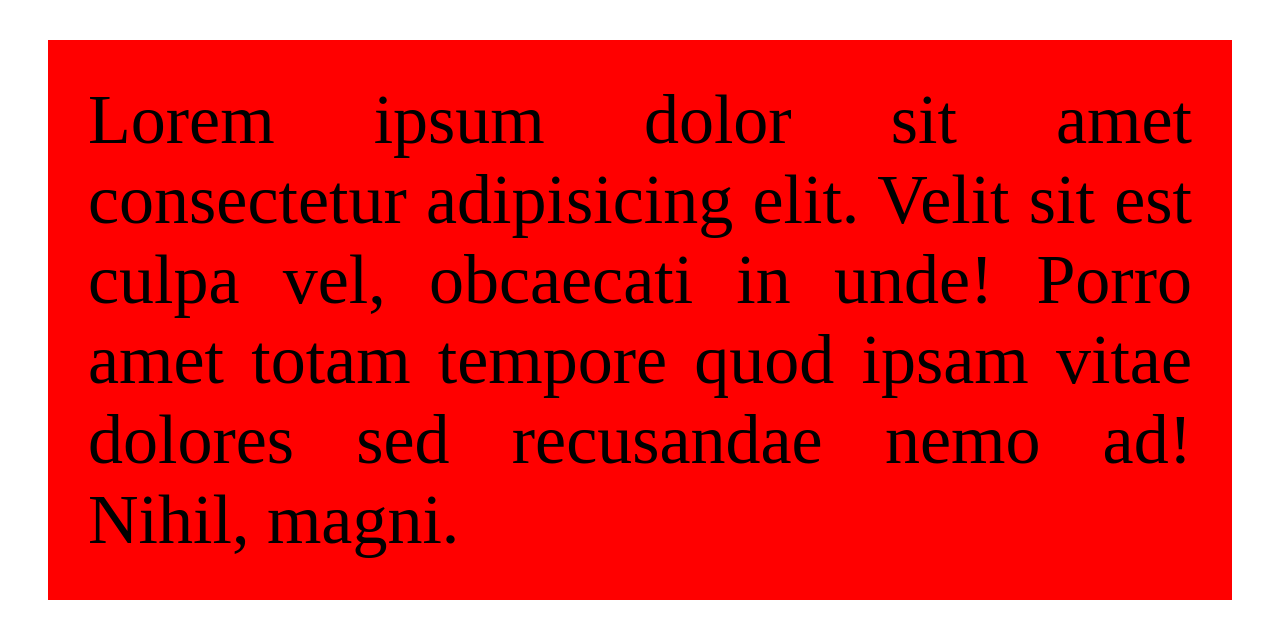
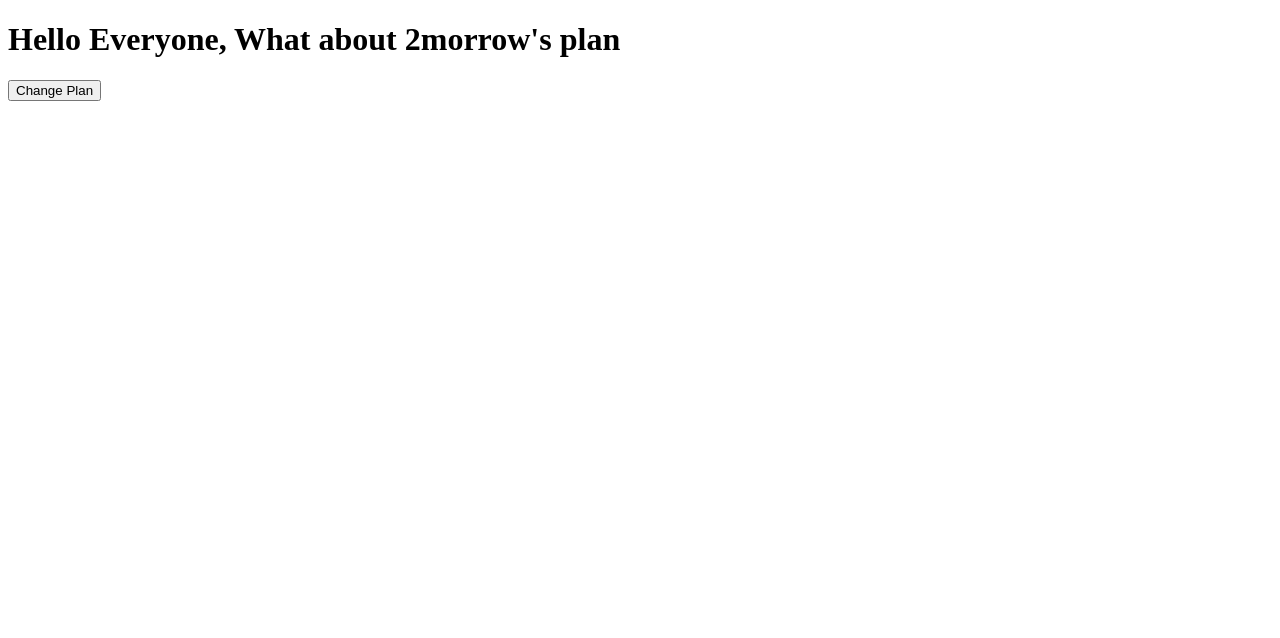
Before and after one commit to meghanam555/ReactJS-Code---60-63-69-r, a React (Vite) app in the folder ReactAppCode/: page / in a window 1280 px wide. Shown: the top 638 px of the page. Built offline with nearby package versions, Linux system fonts and the light colour scheme.

Commit message:
LifeCycle Phases and Methods

```diff
--- a/ReactAppCode/src/App.jsx
+++ b/ReactAppCode/src/App.jsx
@@ -1,10 +1,12 @@
 // import Javascriptusage from "./Components/Javascriptusage"
 // import React1 from "./Components/React1"
 
+import { MountingPhase } from "./LifeCycleMethods/MountingPhase";
+
 // import ChildrenClassProps from "./Props/ChildrenClassProps"
 // import Ifelse from "./ClassConditionalRendering/Ifelse"
-// import Top from "./ClassConditionalRendering/Top"
-import ConditionalStyling from "./ConditionalStyling/ConditionalStyling"
+// // import Top from "./ClassConditionalRendering/Top"
+// import ConditionalStyling from "./ConditionalStyling/ConditionalStyling"
 // import ConditionalRendering from "./ConditionalRendering/ConditionalRendering1"
 // import LogicalAnd from "./ConditionalRendering/LogicalAnd"
 // import { TernaryOperator } from "./ConditionalRendering/TernaryOperator"
@@ -75,7 +77,8 @@ function App() {
       {/* <LogicalAnd /> */}
       {/* <Ifelse booleanvalue = {false}/> */}
       {/* <Top value = {true}/> */}
-      <ConditionalStyling />
+      {/* <ConditionalStyling /> */}
+        <MountingPhase />
     </>
   )
 }
--- /dev/null
+++ b/ReactAppCode/src/LifeCycleMethods/MountingPhase.jsx
@@ -0,0 +1,31 @@
+import  React from "react";
+export class MountingPhase extends React.Component{
+    constructor(){
+        super();
+        this.state = {
+            msg : "Hello Everyone, What about 2morrow's plan"
+        }
+        console.log("Constructor execution")
+    }
+    componentDidMount(){
+        console.log("Component Did Mount Execution");
+    }
+    changeplan = ()=>{
+        setTimeout(()=>{
+            this.setState(
+                {
+                    msg : "There will be no Holiday 2morrow, just learn and grow.."
+                }
+            )
+        }, 2000)
+    }
+    render(){
+        console.log("Return method executing first")
+        return(
+            <>
+               <h1>{this.state.msg}</h1>
+               <button onClick={this.changeplan}>Change Plan</button>
+            </>
+        )
+    }
+}
```
